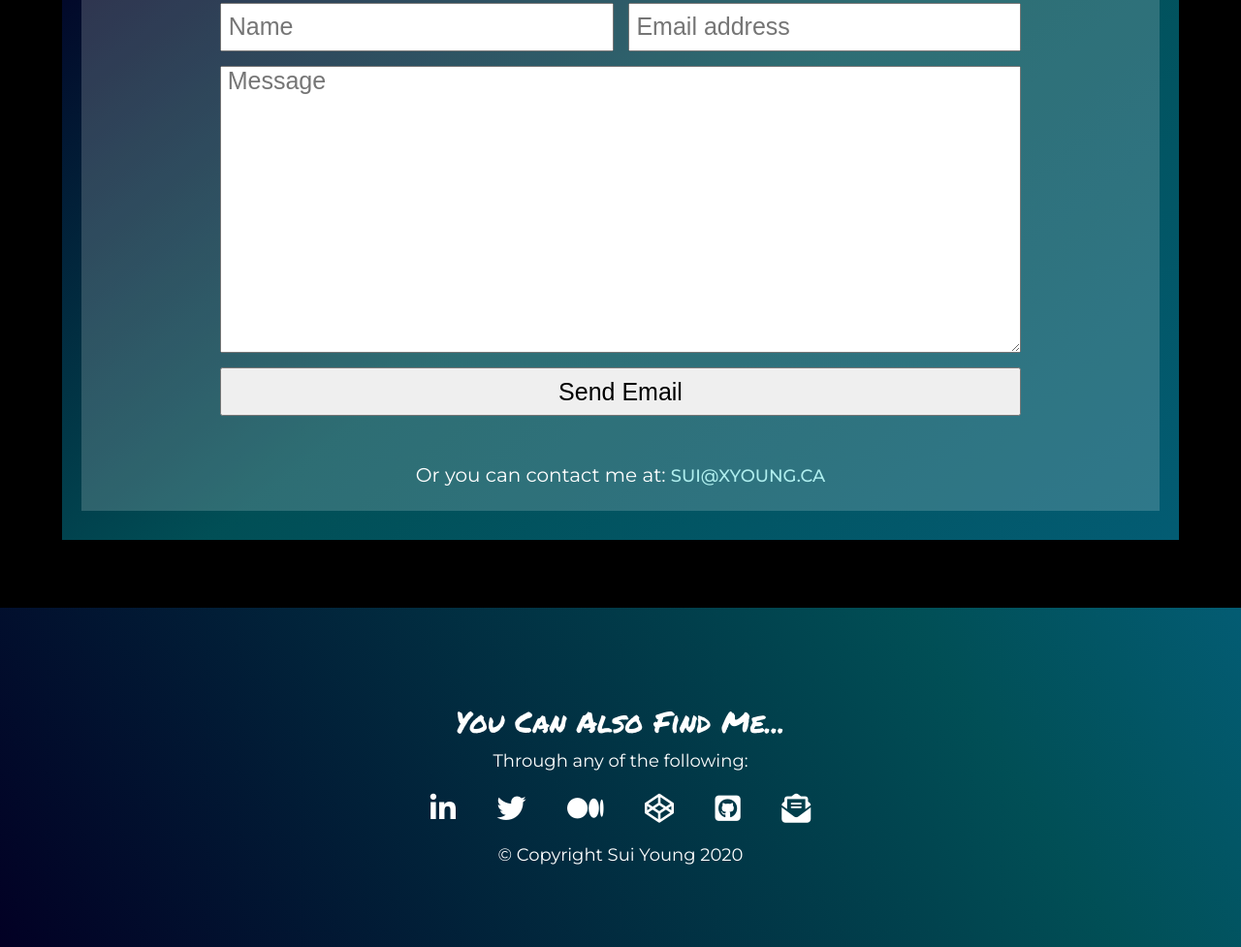
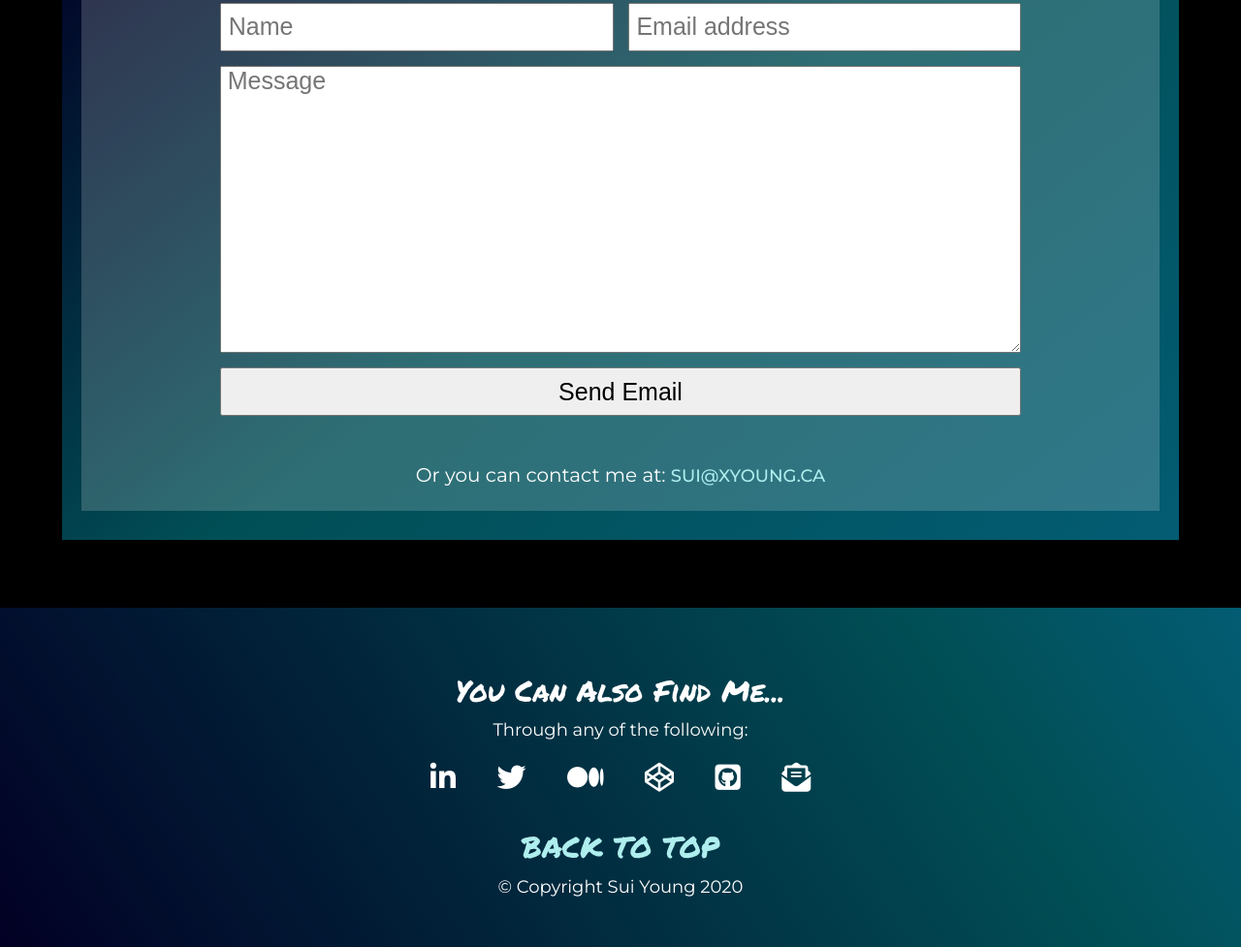
Before and after one commit to SuiYoung/suiYoungProject7Portfolio, a plain HTML site: page index.html in a window 1280 px wide. Shown: the part 9245-10222 px from the top of the page at 97% size. Drawn offline with nearby package versions, Linux system fonts and the light colour scheme; a script that the page names is missing.

Commit message:
Added a back to top function in footer

```diff
--- a/index.html
+++ b/index.html
@@ -828,6 +828,9 @@
                 <a href="mailto:suisauce.codes@gmail.com" target="_blank"><i class="fas fa-envelope-open-text"></i></i></a>
 
             </div>
+            <a href="#home">
+                <h3>Back To Top</h3>
+            </a>
             <p>&copy; Copyright Sui Young 2020</p>
         </div>
     </footer>
```
